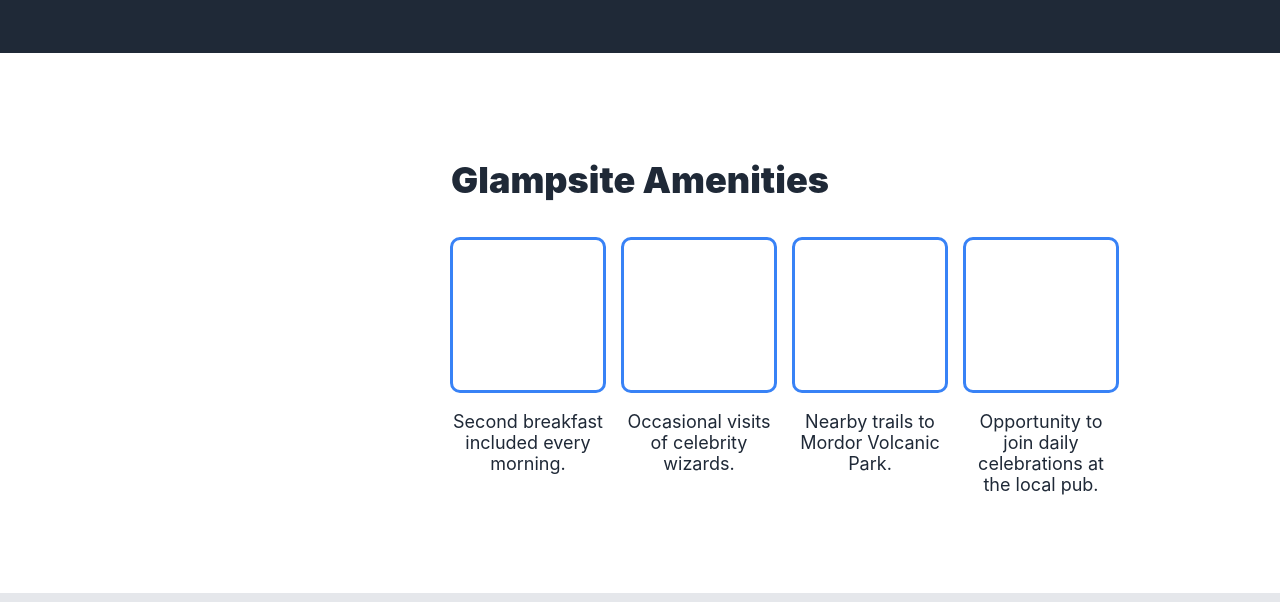
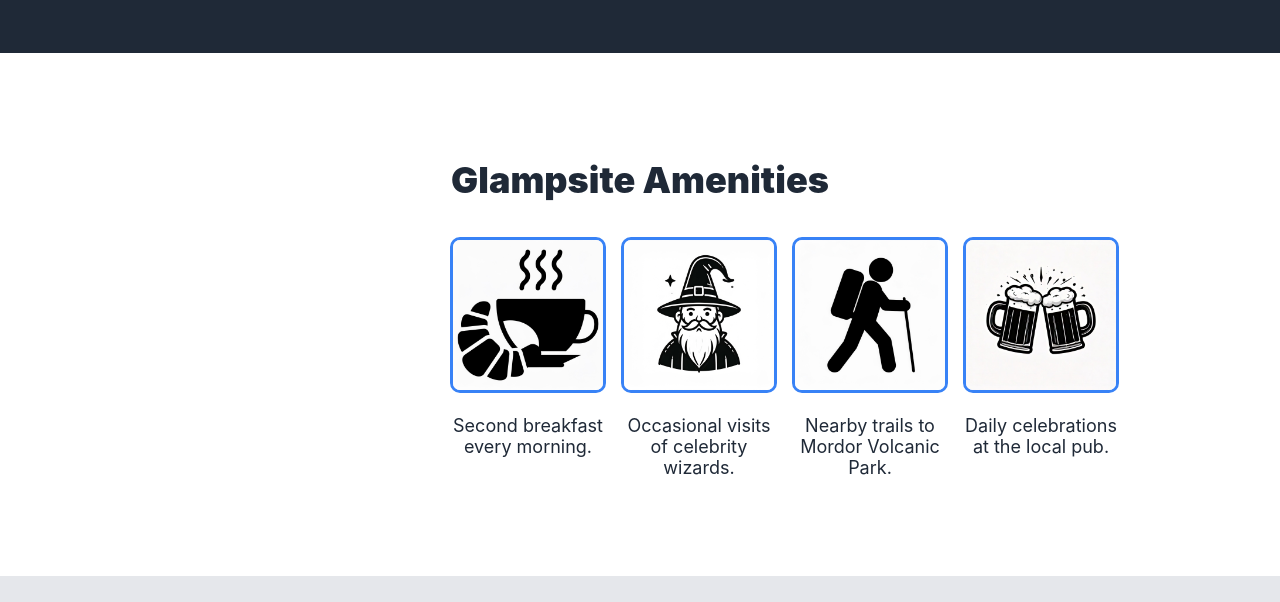
Before and after one commit to AzulaHana/foundations-landing-page, a plain HTML site: page index.html in a window 1280 px wide. Shown: the part 698-1300 px from the top of the page. Drawn offline with Linux system fonts and the light colour scheme.

Commit message:
Updates made to images so they are original

```diff
--- a/index.html
+++ b/index.html
@@ -21,7 +21,7 @@
         <p>Enjoy the beauty of The Shire and immerse yourself in Hobbit culture. Shire National Park Glamping is sure to be one of your most memorable travel experiences in all of Middle Earth.</p>
         <button>Reserve Now</button>
         </div>
-        <img src="images/shire.webp" alt="Picture of The Shire National Park Glampsite.">
+        <img src="images/the-shire.jpg" alt="Picture of The Shire National Park Glampsite.">
     </div>
 
     <div class="section-2">
@@ -30,23 +30,23 @@
         <div class="cards">
 
             <div>
-                <div class="icon-box"></div>
-                <p>Second breakfast included every morning.</p>
+                <img class="icon-box" src="images/breakfast-icon.jpg" alt="Breakfast icon">
+                <p>Second breakfast every morning.</p>
             </div>
 
             <div>
-                 <div class="icon-box"></div>
+                 <img class="icon-box" src="images/wizard-icon.jpg" alt="Wizard icon">
                  <p>Occasional visits of celebrity wizards.</p>
             </div>
 
             <div>
-                <div class="icon-box"></div>
+                <img class="icon-box" src="images/trails-icon.jpg" alt="Trail icon">
                 <p>Nearby trails to Mordor Volcanic Park.</p>
             </div>
 
             <div>
-                <div class="icon-box"></div>
-                <p>Opportunity to join daily celebrations at the local pub.</p>
+                <img class="icon-box" src="images/pub-icon.jpg" alt="Pub icon">
+                <p>Daily celebrations at the local pub.</p>
             </div>
 
         </div>
--- a/style.css
+++ b/style.css
@@ -56,7 +56,7 @@ h2 {
     text-align: center;
 }
 
-img {
+.section-1 > img {
     width: 500px;
     padding-left: 75px;
 }
```
Also changed, not shown: images/breakfast-icon.jpg (added), images/pub-icon.jpg (added), images/trails-icon.jpg (added), images/wizard-icon.jpg (added), 1 other file. Lines whose indentation alone changed are shown as unchanged.
